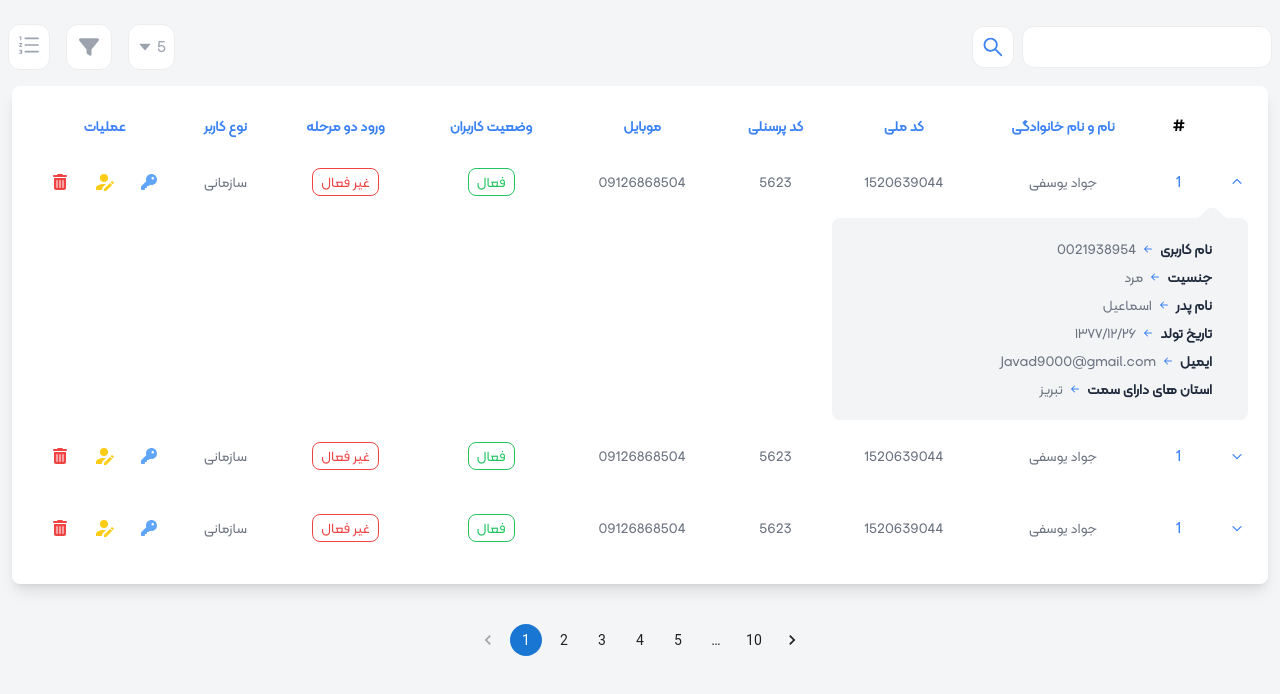
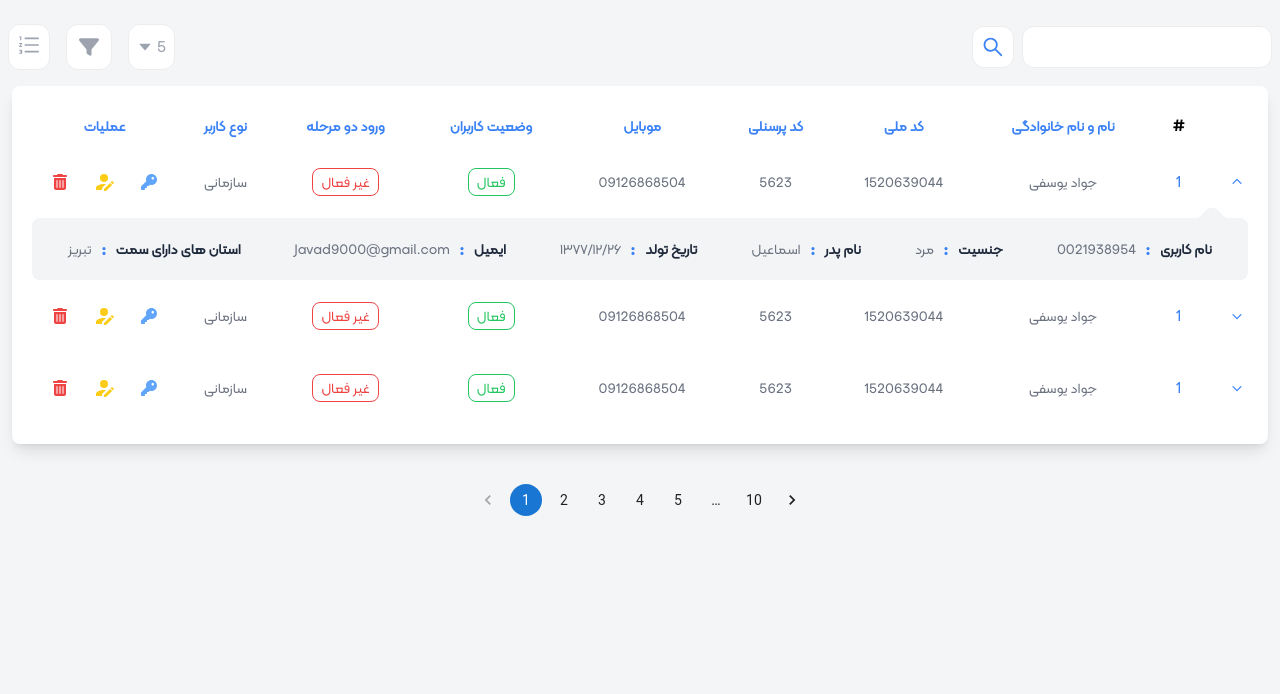
Before and after one commit to javadyousefi1/react-table, a React (Create React App) app: page / in a window 1280 px wide. Both pictures are taken after a click on the element 1227 px from the left and 182 px from the top of the page. Shown: the top 694 px of the page. Built offline with nearby package versions, Linux system fonts and the light colour scheme.

Commit message:
drop down ui updated

```diff
--- a/src/components/table/rowNum.jsx
+++ b/src/components/table/rowNum.jsx
@@ -8,7 +8,12 @@ const RowNum = () => {
 
   return (
     <>
-      <div className="relative text-gray-400 bg-white p-2 rounded-xl flex justify-center items-center border border-[#ededed] hover:border-gray-400 transition-all ease-linear duration-100 cursor-pointer focus:border-mainDarkBlue">
+      {/* backdrop */}
+      <div
+        className="fixed top-0 left-0 z-20"
+        onClick={() => setShowDropDown(false)}
+      ></div>
+      <div className="relative z-10 text-gray-400 bg-white p-2 rounded-xl flex justify-center items-center border border-[#ededed] hover:border-gray-400 transition-all ease-linear duration-100 cursor-pointer focus:border-mainDarkBlue">
         <div
           onClick={() => setShowDropDown((prevState) => !prevState)}
           className="flex items-center gap-x-1"
--- a/src/components/table/tableItems.jsx
+++ b/src/components/table/tableItems.jsx
@@ -6,6 +6,7 @@ const TableItems = () => {
 
   return (
     <>
+
       <tr>
         <td
           onClick={() => setIsDropDownOpen((prevState) => !prevState)}
@@ -91,22 +92,20 @@ const TableItems = () => {
           }}
           className=" py-6"
         >
-          <td className="px-4  bg-gray-100 rounded-lg relative" colSpan="4">
+          <td className="px-4  bg-gray-100 rounded-lg relative" colSpan="10">
             <div className="bg-gray-100 w-8 h-8 absolute rotate-45 top-[-7px] right-5 rounded-lg"></div>
-            <div className="p-3">
+            <div className="p-3 flex justify-between">
               <div className="m-2 flex items-center gap-x-1">
                 <span className="text-sm font-bold text-slate-800">نام کاربری</span>
                 <span className="text-blue-500">
                      <svg
+      viewBox="0 0 20 20"
       fill="currentColor"
-                    viewBox="0 0 16 16"
       height="1em"
+    className="relative top-[2px]"
       width="1em"
     >
-                    <path
-                      fillRule="evenodd"
-                      d="M12 8a.5.5 0 01-.5.5H5.707l2.147 2.146a.5.5 0 01-.708.708l-3-3a.5.5 0 010-.708l3-3a.5.5 0 11.708.708L5.707 7.5H11.5a.5.5 0 01.5.5z"
-                    />
+      <path d="M10 9a2 2 0 110-4 2 2 0 010 4zm0 6a2 2 0 110-4 2 2 0 010 4z" />
     </svg>
                 </span>
                 <span className="text-sm text-gray-500">0021938954</span>
@@ -115,15 +114,13 @@ const TableItems = () => {
                 <span className="text-sm font-bold text-slate-800">جنسیت</span>
                 <span className="text-blue-500">
                      <svg
+      viewBox="0 0 20 20"
       fill="currentColor"
-                    viewBox="0 0 16 16"
       height="1em"
+    className="relative top-[2px]"
       width="1em"
     >
-                    <path
-                      fillRule="evenodd"
-                      d="M12 8a.5.5 0 01-.5.5H5.707l2.147 2.146a.5.5 0 01-.708.708l-3-3a.5.5 0 010-.708l3-3a.5.5 0 11.708.708L5.707 7.5H11.5a.5.5 0 01.5.5z"
-                    />
+      <path d="M10 9a2 2 0 110-4 2 2 0 010 4zm0 6a2 2 0 110-4 2 2 0 010 4z" />
     </svg>
                 </span>
                 <span className="text-sm text-gray-500">مرد</span>
@@ -132,15 +129,13 @@ const TableItems = () => {
                 <span className="text-sm font-bold text-slate-800">نام پدر</span>
                 <span className="text-blue-500">
                      <svg
+      viewBox="0 0 20 20"
       fill="currentColor"
-                    viewBox="0 0 16 16"
       height="1em"
+    className="relative top-[2px]"
       width="1em"
     >
-                    <path
-                      fillRule="evenodd"
-                      d="M12 8a.5.5 0 01-.5.5H5.707l2.147 2.146a.5.5 0 01-.708.708l-3-3a.5.5 0 010-.708l3-3a.5.5 0 11.708.708L5.707 7.5H11.5a.5.5 0 01.5.5z"
-                    />
+      <path d="M10 9a2 2 0 110-4 2 2 0 010 4zm0 6a2 2 0 110-4 2 2 0 010 4z" />
     </svg>
                 </span>
                 <span className="text-sm text-gray-500">اسماعیل</span>
@@ -149,15 +144,13 @@ const TableItems = () => {
                 <span className="text-sm font-bold text-slate-800">تاریخ تولد</span>
                 <span className="text-blue-500">
                      <svg
+      viewBox="0 0 20 20"
       fill="currentColor"
-                    viewBox="0 0 16 16"
       height="1em"
+    className="relative top-[2px]"
       width="1em"
     >
-                    <path
-                      fillRule="evenodd"
-                      d="M12 8a.5.5 0 01-.5.5H5.707l2.147 2.146a.5.5 0 01-.708.708l-3-3a.5.5 0 010-.708l3-3a.5.5 0 11.708.708L5.707 7.5H11.5a.5.5 0 01.5.5z"
-                    />
+      <path d="M10 9a2 2 0 110-4 2 2 0 010 4zm0 6a2 2 0 110-4 2 2 0 010 4z" />
     </svg>
                 </span>
                 <span className="text-sm text-gray-500">۱۳۷۷/۱۲/۲۶</span>
@@ -166,15 +159,13 @@ const TableItems = () => {
                 <span className="text-sm font-bold text-slate-800">ایمیل</span>
                 <span className="text-blue-500">
                      <svg
+      viewBox="0 0 20 20"
       fill="currentColor"
-                    viewBox="0 0 16 16"
       height="1em"
+    className="relative top-[2px]"
       width="1em"
     >
-                    <path
-                      fillRule="evenodd"
-                      d="M12 8a.5.5 0 01-.5.5H5.707l2.147 2.146a.5.5 0 01-.708.708l-3-3a.5.5 0 010-.708l3-3a.5.5 0 11.708.708L5.707 7.5H11.5a.5.5 0 01.5.5z"
-                    />
+      <path d="M10 9a2 2 0 110-4 2 2 0 010 4zm0 6a2 2 0 110-4 2 2 0 010 4z" />
     </svg>
                 </span>
                 <span className="text-sm text-gray-500">Javad9000@gmail.com</span>
@@ -183,15 +174,13 @@ const TableItems = () => {
                 <span className="text-sm font-bold text-slate-800">استان های دارای سمت</span>
                 <span className="text-blue-500">
                      <svg
+      viewBox="0 0 20 20"
       fill="currentColor"
-                    viewBox="0 0 16 16"
       height="1em"
+    className="relative top-[2px]"
       width="1em"
     >
-                    <path
-                      fillRule="evenodd"
-                      d="M12 8a.5.5 0 01-.5.5H5.707l2.147 2.146a.5.5 0 01-.708.708l-3-3a.5.5 0 010-.708l3-3a.5.5 0 11.708.708L5.707 7.5H11.5a.5.5 0 01.5.5z"
-                    />
+      <path d="M10 9a2 2 0 110-4 2 2 0 010 4zm0 6a2 2 0 110-4 2 2 0 010 4z" />
     </svg>
                 </span>
                 <span className="text-sm text-gray-500">تبریز</span>
```
Lines whose indentation alone changed are shown as unchanged.
